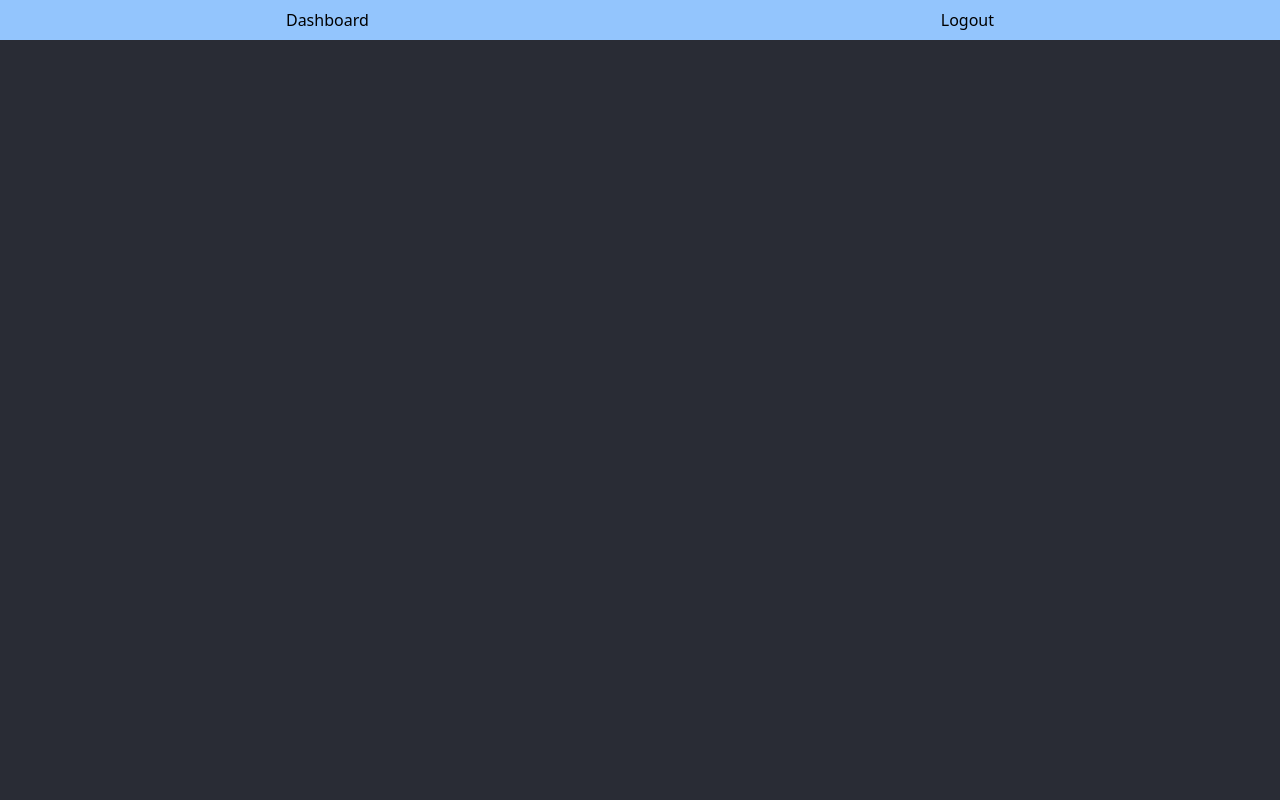
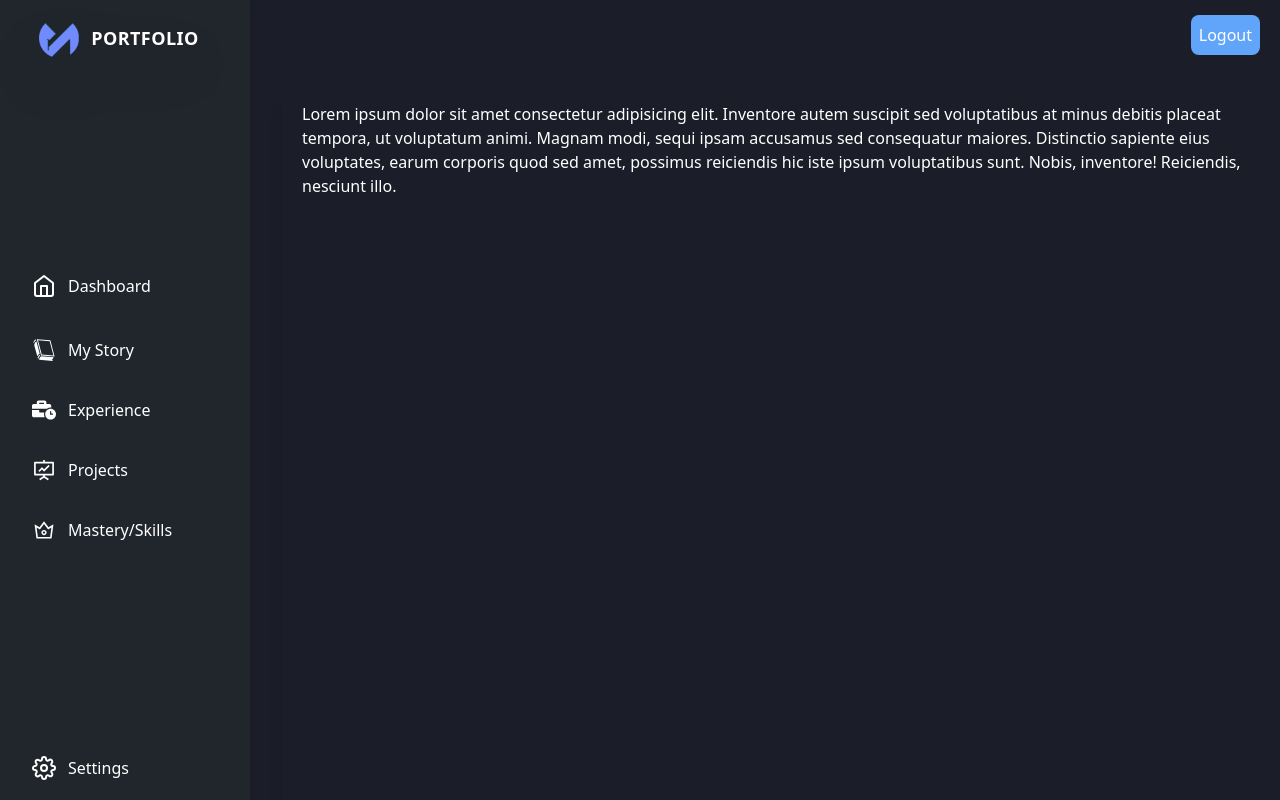
Before and after one commit to DevNanad/MODERN-PORTFOLIO, a React (Create React App) app: page /admin/dashboard in a window 1280 px wide. Built offline with nearby package versions, Linux system fonts and the light colour scheme; sample sign-in values are in the browser's storage.

Commit message:
add Dashboard UI styles

```diff
--- a/src/index.css
+++ b/src/index.css
@@ -362,3 +362,31 @@ body{
  .details-container {
   font-family: system-ui, -apple-system, BlinkMacSystemFont, 'Segoe UI', Roboto, Oxygen, Ubuntu, Cantarell, 'Open Sans', 'Helvetica Neue', sans-serif;
  }
+
+ /* Dashboard custom grid layout */
+
+ .dashboard-container{
+  background-color: #1B1D28;
+  height: 100vh;
+  display: grid;
+  gap: 2rem;
+  grid-template-columns: 250px 1fr;  /* side bar and main content */
+  grid-template-rows: 70px 1fr;  /* header and main content */
+}
+
+.sidebar-left{
+  background-color: #21262D;
+  grid-column: 1;  /* side bar spans 1 column */
+  grid-row: 1 / 3;  /* side bar spans 2 rows */
+}
+
+.dash-header{
+  grid-column: 2 / 3;  /* header spans 2 columns */
+  grid-row: 1;  /* header spans 1 row */
+}
+
+.main-content{
+  background-color: #1B1D28;
+  grid-column: 2;  /* main content spans 1 column */
+  grid-row: 2;  /* main content spans 1 row */
+}
--- a/src/pages/Dashboard.js
+++ b/src/pages/Dashboard.js
@@ -1,16 +1,72 @@
 import React from 'react'
 import { NavLink } from 'react-router-dom';
 import { useTimelineStore } from '../store/zustand'
+import logo from '../images/logo.png'
+
+import {FiHome,FiSettings} from 'react-icons/fi'
+import {GiBlackBook} from 'react-icons/gi'
+import {FaBusinessTime} from 'react-icons/fa'
+import {AiOutlineFundProjectionScreen,AiOutlineCrown} from 'react-icons/ai'
+
 
 export default function Dashboard() {
     const {logoutRequest} = useTimelineStore((state) => state)
 
   return (
-    <div className='dasboard-container'>
-        <nav className='bg-blue-300 h-10 flex justify-around items-center'>
-            <h1>Dashboard</h1>
-            <NavLink to="/admin/login" onClick={logoutRequest}>Logout</NavLink>
+    <div className='dashboard-container text-white'>
+        <div className="sidebar-left drop-shadow-md  h-full px-3 flex flex-col justify-between">
+
+          <div className="portfolio-logo-holder flex items-center justify-center pt-3 drop-shadow-2xl">
+            <img src={logo} alt="logo" className='w-10' />
+            <h1 className='text-center p-3 text-lg font-bold tracking-wide'>PORTFOLIO</h1>
+          </div>
+
+
+          <div className="content-holder flex flex-col justify-center items-start gap-5 pl-5">
+            <button className='flex w-full py-3'>
+              <FiHome className='text-2xl cursor-pointer'/>
+              <h3 className='pl-3'>Dashboard</h3>
+            </button>
+
+            <button className='flex w-full py-2'>
+              <GiBlackBook className='text-2xl cursor-pointer'/>
+              <h3 className='pl-3'>My Story</h3>
+            </button>
+
+            <button className='flex w-full py-2'>
+              <FaBusinessTime className='text-2xl cursor-pointer'/>
+              <h3 className='pl-3'>Experience</h3>
+            </button>
+
+            <button className='flex w-full py-2'>
+              <AiOutlineFundProjectionScreen className='text-2xl cursor-pointer'/>
+              <h3 className='pl-3'>Projects</h3>
+            </button>
+
+            <button className='flex w-full py-2'>
+              <AiOutlineCrown className='text-2xl cursor-pointer'/>
+              <h3 className='pl-3'>Mastery/Skills</h3>
+            </button>
+
+
+
+          </div>
+
+          <button className='flex w-full py-2 mb-3 pl-5'>
+              <FiSettings className='text-2xl cursor-pointer'/>
+              <h3 className='pl-3'>Settings</h3>
+          </button>
+
+        </div>
+        <nav className='dash-header flex items-center justify-end px-5'>
+            <button className='bg-blue-400 p-2 rounded-lg'>
+              <NavLink to="/admin/login" onClick={logoutRequest}>Logout</NavLink>
+            </button>
+
         </nav>
+        <div className="main-content px-5 drop-shadow-lg">
+          <h1>Lorem ipsum dolor sit amet consectetur adipisicing elit. Inventore autem suscipit sed voluptatibus at minus debitis placeat tempora, ut voluptatum animi. Magnam modi, sequi ipsam accusamus sed consequatur maiores. Distinctio sapiente eius voluptates, earum corporis quod sed amet, possimus reiciendis hic iste ipsum voluptatibus sunt. Nobis, inventore! Reiciendis, nesciunt illo.</h1>
+        </div>
     </div>
   )
 }
```
